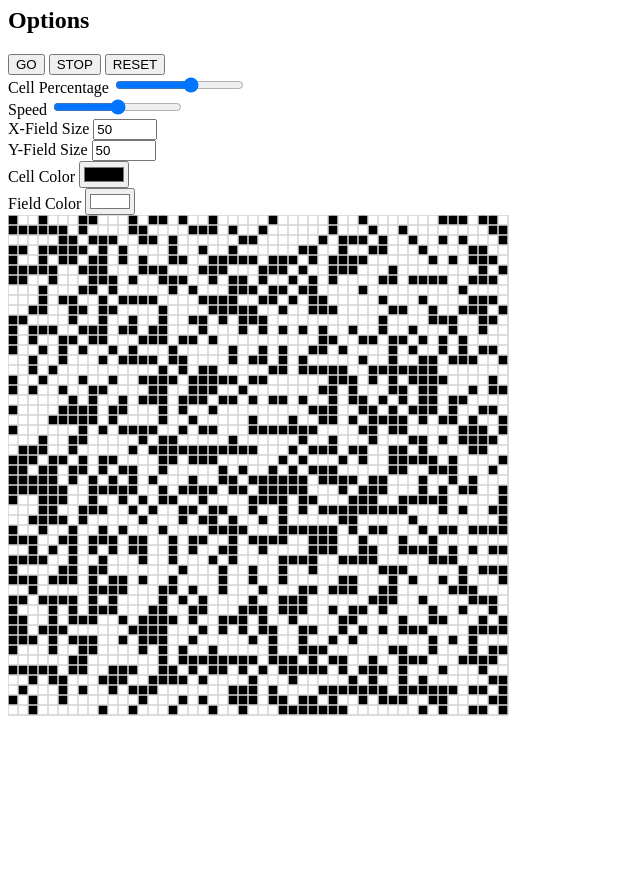
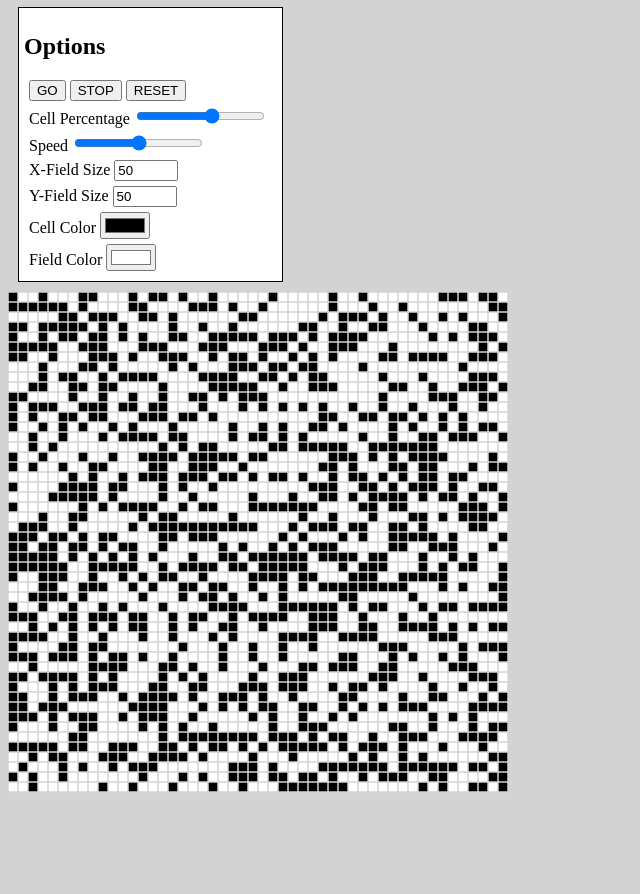
Before and after one commit to RonnyFalconeri/game_of_life, a plain HTML site: page index.html in a window 1280 px wide. Shown: the part 73-967 px from the top of the page, without its empty margins (0-640 px from the left). Drawn offline with Linux system fonts and the light colour scheme.

Commit message:
little bit of styling

```diff
--- a/index.html
+++ b/index.html
@@ -3,39 +3,48 @@
     <head>
         <title>game_of_life</title>
     </head>
-    <body>
+    <body style="background-color: lightgray;">
         <h1>game_of_life</h1>
 
-        <div id="options">
+        <div id="options" style="float: left; width: 20%; background-color: white; border: 1px solid black; margin: 0 10px 10px 10px; padding: 5px;">
             <h2>Options</h2>
+
+            <div style="margin: 5px;">
                 <input id="go" type="button" value="GO">
                 <input id="stop" type="button" value="STOP">
                 <input id="reset" type="button" value="RESET">
+            </div>
 
-            <br>
+
+            <div style="margin: 5px;">
                 <label>Cell Percentage </label>
                 <input id="percentage" type="range" value="60" min="0" max="100">
+            </div>
 
-            <br>
+            <div style="margin: 5px;">
                 <label>Speed </label>
                 <input id="speed" type="range" value="150" min="0" max="300">
+            </div>
 
-            <br>
+            <div style="margin: 5px;">
                 <label>X-Field Size </label>
                 <input id="size_x" type="number" value="50" min="10" max="100">
+            </div>
 
-            <br>
+            <div style="margin: 5px;">
                 <label>Y-Field Size </label>
                 <input id="size_y" type="number" value="50" min="10" max="100">
+            </div>
 
-            <br>
+            <div style="margin: 5px;">
                 <label>Cell Color </label>
                 <input id="cell_color_input" type="color" value="#000000">
+            </div>
 
-            <br>
+            <div style="margin: 5px;">
                 <label>Field Color </label>
                 <input id="field_color_input" type="color" value="#ffffff">
-
+            </div>
 
         </div>
 
```
Lines whose indentation alone changed are shown as unchanged.
